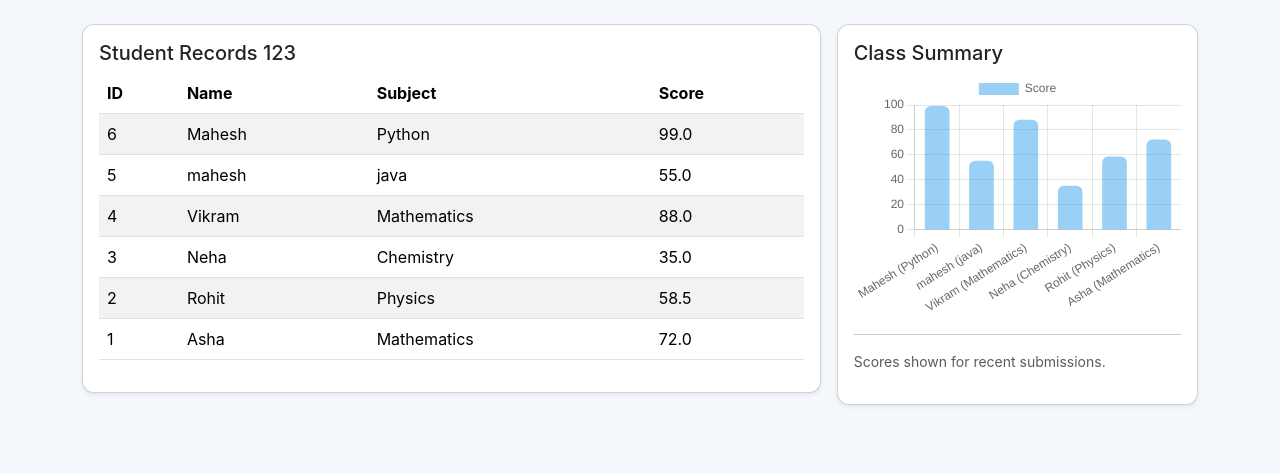
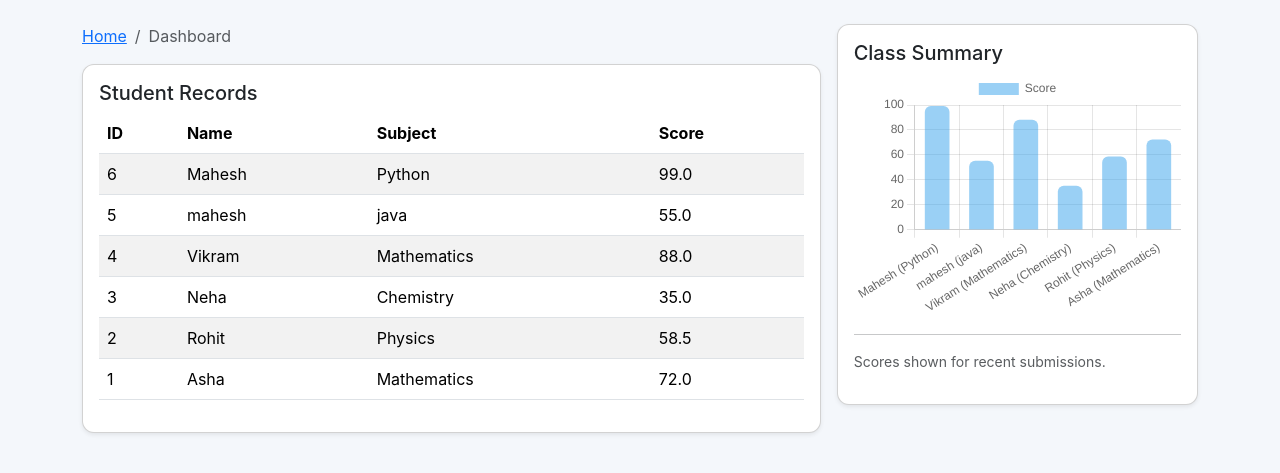
Before and after one commit to Kasinikotamahesh/personalized_learning_system, a Flask app: page /dashboard in a window 1280 px wide. Shown: the part 56-529 px from the top of the page. Run offline with Flask 3, Linux system fonts and the light colour scheme; data comes from the database, SQL or seed files in the repository; both versions use the stored data as it was after the commit.

Commit message:
Added breadcrumb

```diff
--- a/app.py
+++ b/app.py
@@ -25,7 +25,7 @@ def init_db():
 
 @app.route('/')
 def home():
-    return render_template('index.html')
+    return render_template('index.html', page='home')
 
 @app.route('/submit', methods=['POST'])
 def submit():
@@ -52,11 +52,12 @@ def get_recommendation(score, subject):
 
 @app.route('/result')
 def result():
-    name =  request.args.get('name','Student')
-    subject = request.args.get('subject','Subject')
-    score = float(request.args.get('score',0))
+    name = request.args.get('name', 'Student')
+    subject = request.args.get('subject', 'Subject')
+    score = float(request.args.get('score', 0))
     recommendation = get_recommendation(score, subject)
-    return render_template('result.html', name=name, subject=subject, score=score, recommendation=recommendation)
+    return render_template('result.html', name=name, subject=subject, score=score,
+                           recommendation=recommendation, page='result')
 
 @app.route('/dashboard')
 def dashboard():
@@ -65,9 +66,8 @@ def dashboard():
     cursor.execute("SELECT id, name, subject, score FROM students ORDER BY id DESC")
     data = cursor.fetchall()
     conn.close()
-    # pass JSON for chart
     chart_data = json.dumps([{'name': r[1], 'subject': r[2], 'score': r[3]} for r in data])
-    return render_template('dashboard.html', data=data, chart_data=chart_data)
+    return render_template('dashboard.html', data=data, chart_data=chart_data, page='dashboard')
 
 if __name__ == '__main__':
     init_db()
--- a/templates/dashboard.html
+++ b/templates/dashboard.html
@@ -17,9 +17,22 @@
     <main class="container">
       <div class="row g-3">
         <div class="col-lg-8">
+          <!-- Breadcrumb -->
+          <nav aria-label="breadcrumb" class="mb-3">
+            <ol class="breadcrumb">
+              <li class="breadcrumb-item"><a href="/">Home</a></li>
+              {% if page == 'dashboard' %}
+                <li class="breadcrumb-item active" aria-current="page">Dashboard</li>
+              {% elif page == 'result' %}
+                <li class="breadcrumb-item active" aria-current="page">Result</li>
+              {% else %}
+                <li class="breadcrumb-item active" aria-current="page">Home</li>
+              {% endif %}
+            </ol>
+          </nav>
           <div class="card shadow-sm">
             <div class="card-body">
-              <h5 class="card-title">Student Records 123</h5>
+              <h5 class="card-title">Student Records</h5>
               <div class="table-responsive">
                 <table class="table table-striped">
                   <thead>
```
Also changed, not shown: templates/index.html (+13 -0 lines), templates/result.html (+13 -0 lines), students.db.
